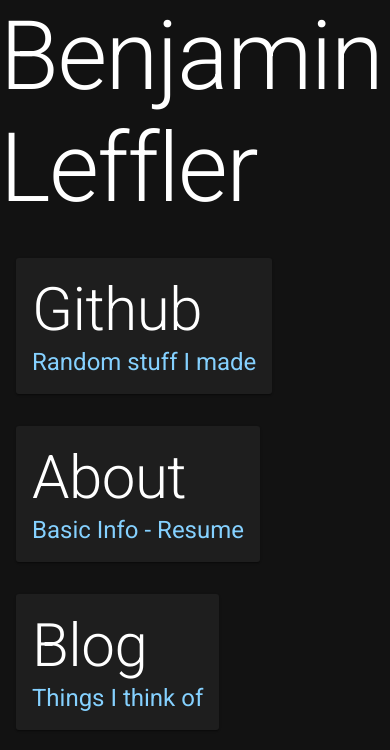
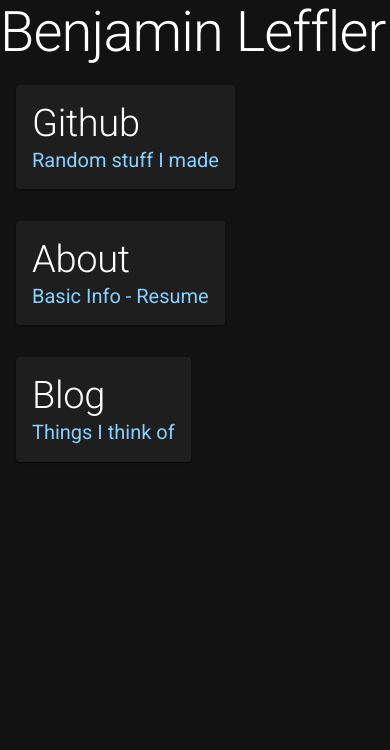
Before and after one commit to btleffler/btleffler.github.io, a Next.js app: page / in a window 390 px wide. Shown: the top 750 px of the page. Built offline with nearby package versions, Linux system fonts and the light colour scheme; what @mui/material-nextjs would draw is missing.

Commit message:
Responsive font sizes

```diff
--- a/src/app/theme.ts
+++ b/src/app/theme.ts
@@ -1,8 +1,9 @@
 'use client';
 
-import { createTheme } from '@mui/material/styles';
+import { createTheme, responsiveFontSizes } from '@mui/material/styles';
 
-export const theme = createTheme({
+export const theme = responsiveFontSizes(
+  createTheme({
     palette: {
       mode: 'dark',
       primary: {
@@ -28,4 +29,5 @@ export const theme = createTheme({
     shape: {
       borderRadius: 3,
     },
-});
+  })
+);
```
Lines whose indentation alone changed are shown as unchanged.
